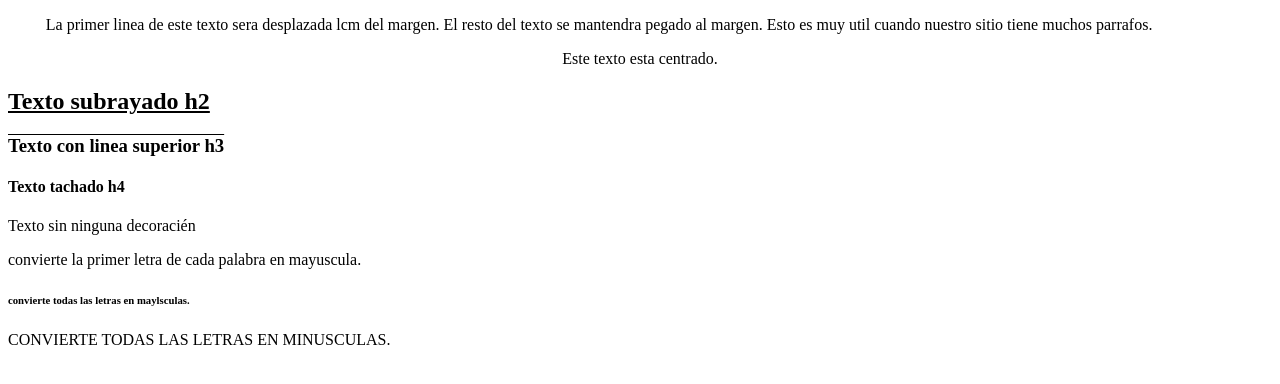
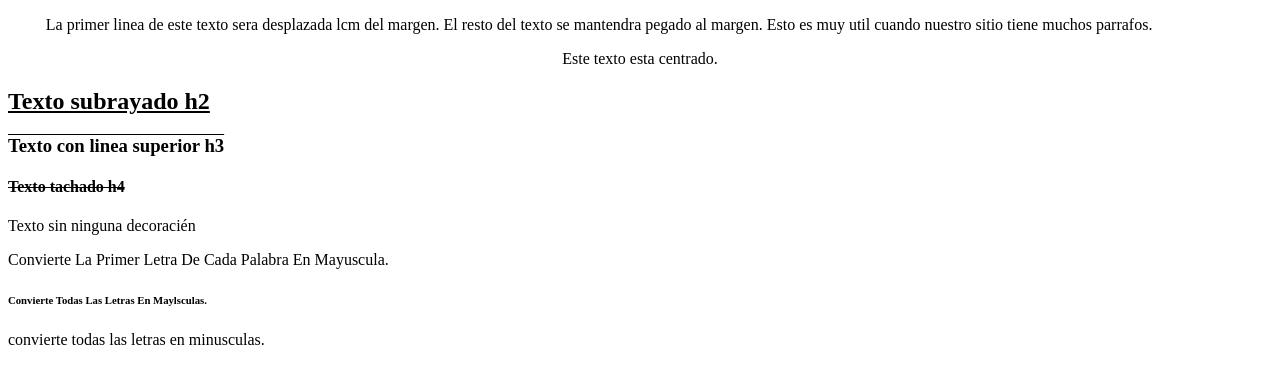
Before and after one commit to fabianferr/clase-6, a plain HTML site: page tarea6.html in a window 1280 px wide. Drawn offline with Linux system fonts and the light colour scheme.

Commit message:
d:/clase n6/tarea6.html

```diff
--- a/tarea6.html
+++ b/tarea6.html
@@ -13,11 +13,11 @@
 
         h3 {text-decoration: overline}
 
-        h4 (text-decoration: line-through}
+        h4 {text-decoration: line-through}
         #parrafo3 {text-decoration: none}
         hS {text-transform: capitalize}
 
-        hé (text-transform: uppercase}
+        hé {text-transform: uppercase}
         #parrafo4 {text-transform: lowercase}
         </style>
 </head>
```
